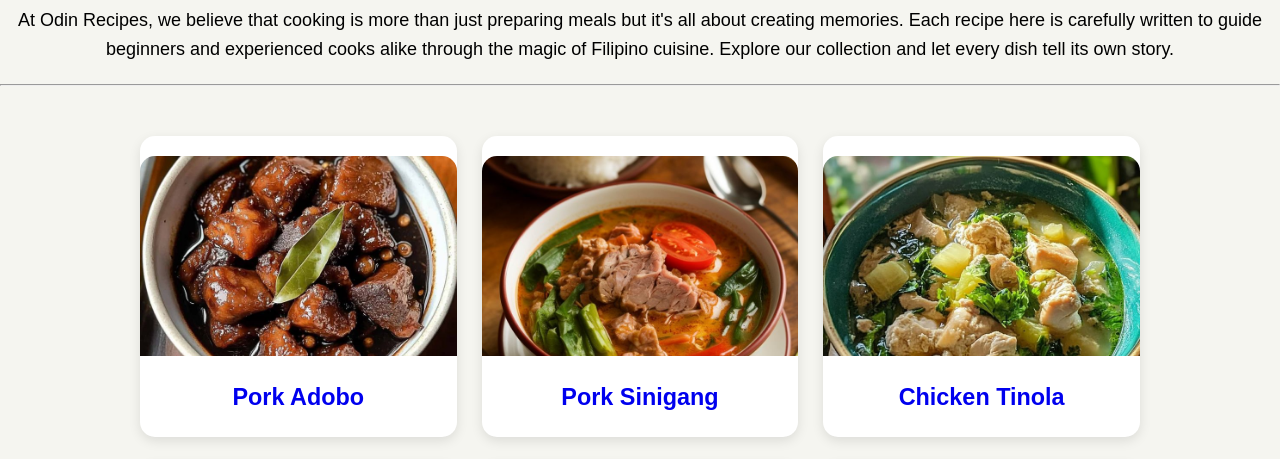
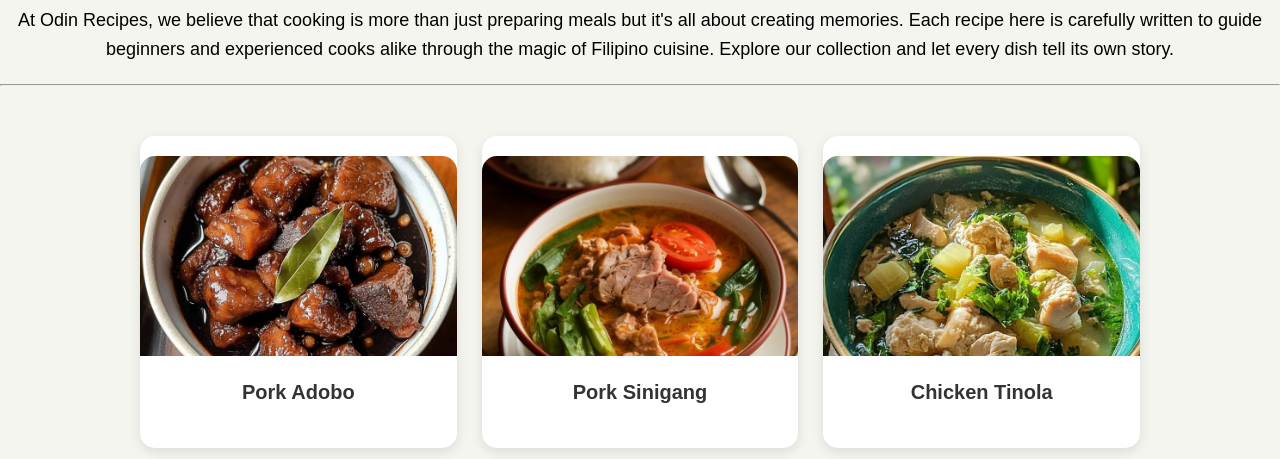
Before and after one commit to jaycoder132/odin-recipes, a plain HTML site: page index.html in a window 1280 px wide. Shown: the part 336-795 px from the top of the page. Drawn offline with Linux system fonts and the light colour scheme.

Commit message:
fix the typo in style.css

```diff
--- a/css/style.css
+++ b/css/style.css
@@ -71,7 +71,7 @@ img {
 .recipe-card {
     background: white;
     border-radius: 15px;
-    padding-bttom: 20px;
+    padding-bottom: 20px;
     text-decoration: none;
     box-shadow: 0px 4px 12px rgba(0,0,0,0.1);
     transition: 0.3s;
@@ -84,7 +84,7 @@ img {
     border-radius: 15px 15px 0 0;
 }
 
-.reciper-card h3 {
+.recipe-card h3 {
     text-align: center;
     color: #333;
     font-size: 20px;
```
